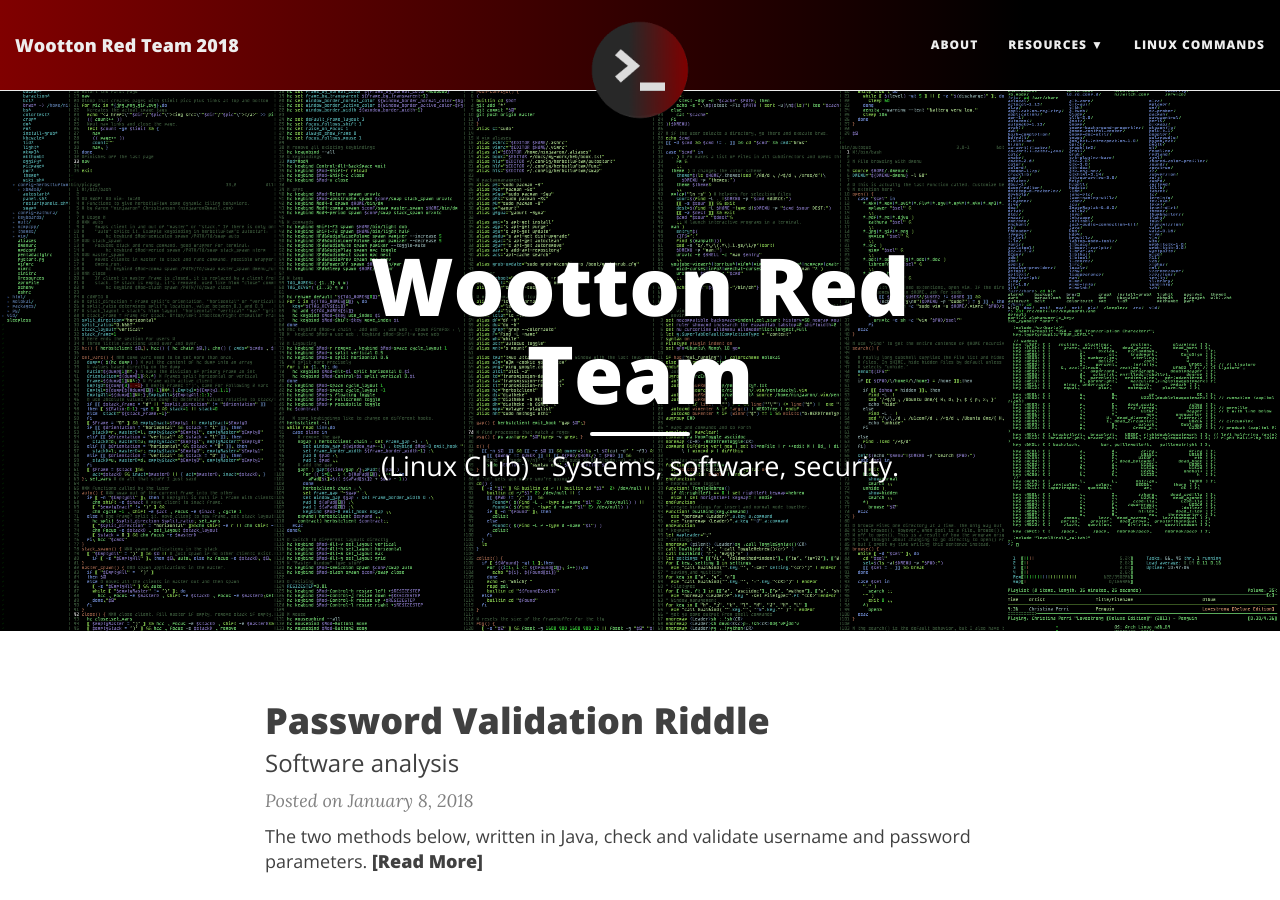
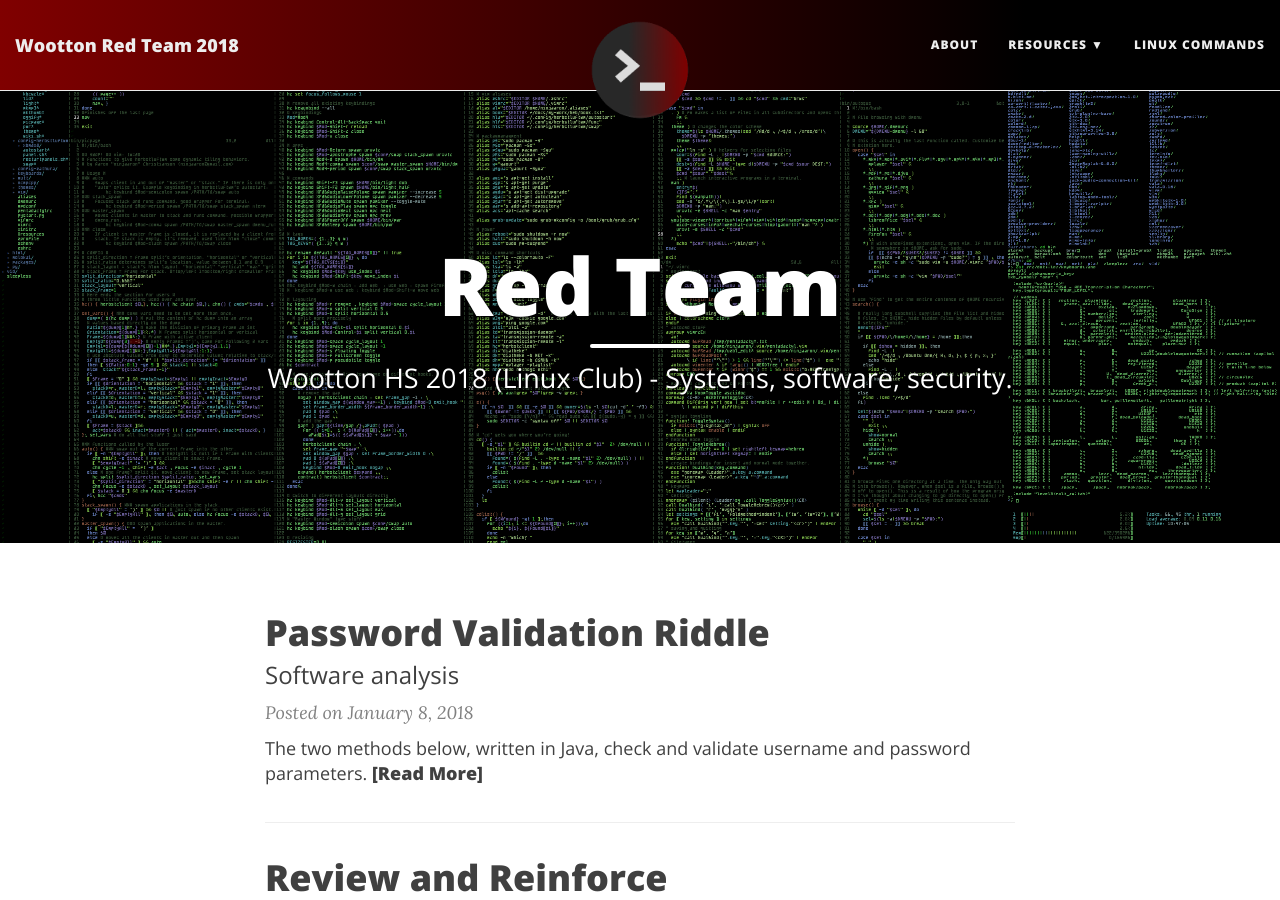
Before and after one commit to wsec/basaam0.github.io, a Jekyll site: the page built from index.html, in a window 1280 px wide and 900 px high. Built offline with Jekyll 4.4.1, drawn with Linux system fonts in a browser that asks for light colours; nearby versions of some CDN libraries; the list of posts is cut into pages by our own code; some of the changed lines change nothing that is shown.

Commit message:
Clean up

```diff
--- a/_config.yml
+++ b/_config.yml
@@ -1,17 +1,6 @@
-# --- General options --- #
 
-# url is the full website URL
-# baseurl is the website's URL without the hostname
-
-# If you are building a GitHub project page then use these settings:
 url: "https://twlinux.github.io/"
-
-# Of course don't forget to change the username and projectname to YOUR username and project
-
-# Name of website
 title: Wootton Red Team 2018
-
-# Short description of your site
 description: Systems, Software, Security
 
 # --- Navigation bar options --- #
@@ -26,12 +15,7 @@
     - Solus Project: "https://solus-project.com/"
   LINUX commands: "https://github.com/jennydaman/twlinux/wiki/Basic-UNIX-and-bash-commands"
 
-# Image to show in the navigation bar - image must be a square (width = height)
-# Remove this parameter if you don't want an image in the navbar
 avatar: "/img/darkred-terminal.png"
-# If you want to have an image logo in the top-left corner instead of the title text,
-# then specify the following parameter
-# title-img: /path/to/image
 
 # --- Background colour/image options --- #
 navbar-col: "linear-gradient(to left, #000000 20%, #800000 100%)"
@@ -52,14 +36,11 @@
   name: Jennings Zhang
 
 # Select your active Social Network Links.
-# Uncomment the links you want to show in the footer and add your information to each link.
-# You can reorder the items to define the link order.
-# If you want to add a new link that isn't here, you'll need to also edit the file _data/SocialNetworks.yml
 social-network-links:
-  rss: true
   email: "twlinux86@gmail.com"
   facebook: "groups/140764279769355"
   github: "twlinux"
+#  rss: true
 # twitter: daattali
 # reddit: yourname
 # google-plus: +DeanAttali
@@ -75,31 +56,10 @@
 # twitch: yourname
 # yelp: yourname
 
-# Select which links to show in the footer
-footer-links-active:
-  rss: true
-  facebook: true
-  email: true
-  twitter: false
-  google-plus: false
-  github: true
-  reddit: false
-  linkedin: false
-  xing: false
-  stackoverflow: false
-  snapchat: false
-  instagram: false
-  youtube: false
-  spotify: false
-  telephone: false
-  steam: false
-  twitch: false
-  yelp: false
-
 # Select which share links to show in posts
 share-links-active:
   twitter: false
-  facebook: false
+  facebook: true
   google: false
   linkedin: false
 
--- a/index.html
+++ b/index.html
@@ -1,7 +1,7 @@
 ---
 layout: page
-title: Wootton Red Team
-subtitle: (Linux Club) - Systems, software, security.
+title: Red Team
+subtitle: Wootton HS 2018 (Linux Club) - Systems, software, security.
 use-site-title: true
 bigimg: /img/sloc.png
 ---
```
